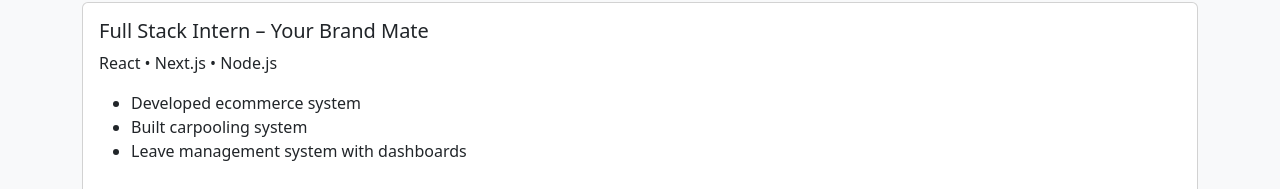
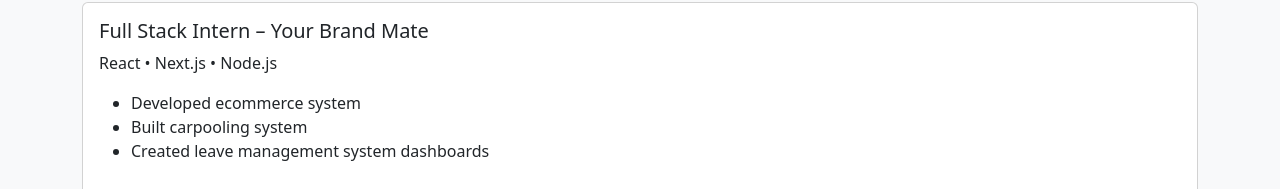
Before and after one commit to Melkzedk/my-resume, a React (Create React App) app: page / in a window 1280 px wide. Shown: the part 763-952 px from the top of the page. Built offline with nearby package versions, Linux system fonts and the light colour scheme.

Commit message:
updated skills.js

```diff
--- a/src/components/Experience.js
+++ b/src/components/Experience.js
@@ -1,8 +1,14 @@
 import React from "react";
+import { motion } from "framer-motion";
 
 export default function Experience() {
   return (
-    <section className="container my-4">
+    <motion.section
+      className="container my-4"
+      initial={{ opacity: 0, y: 40 }}
+      whileInView={{ opacity: 1, y: 0 }}
+      transition={{ duration: 0.6 }}
+    >
       <h2>Experience</h2>
 
       <div className="card mb-3">
@@ -12,10 +18,10 @@ export default function Experience() {
           <ul>
             <li>Developed ecommerce system</li>
             <li>Built carpooling system</li>
-            <li>Leave management system with dashboards</li>
+            <li>Created leave management system dashboards</li>
           </ul>
         </div>
       </div>
-    </section>
+    </motion.section>
   );
 }
```
